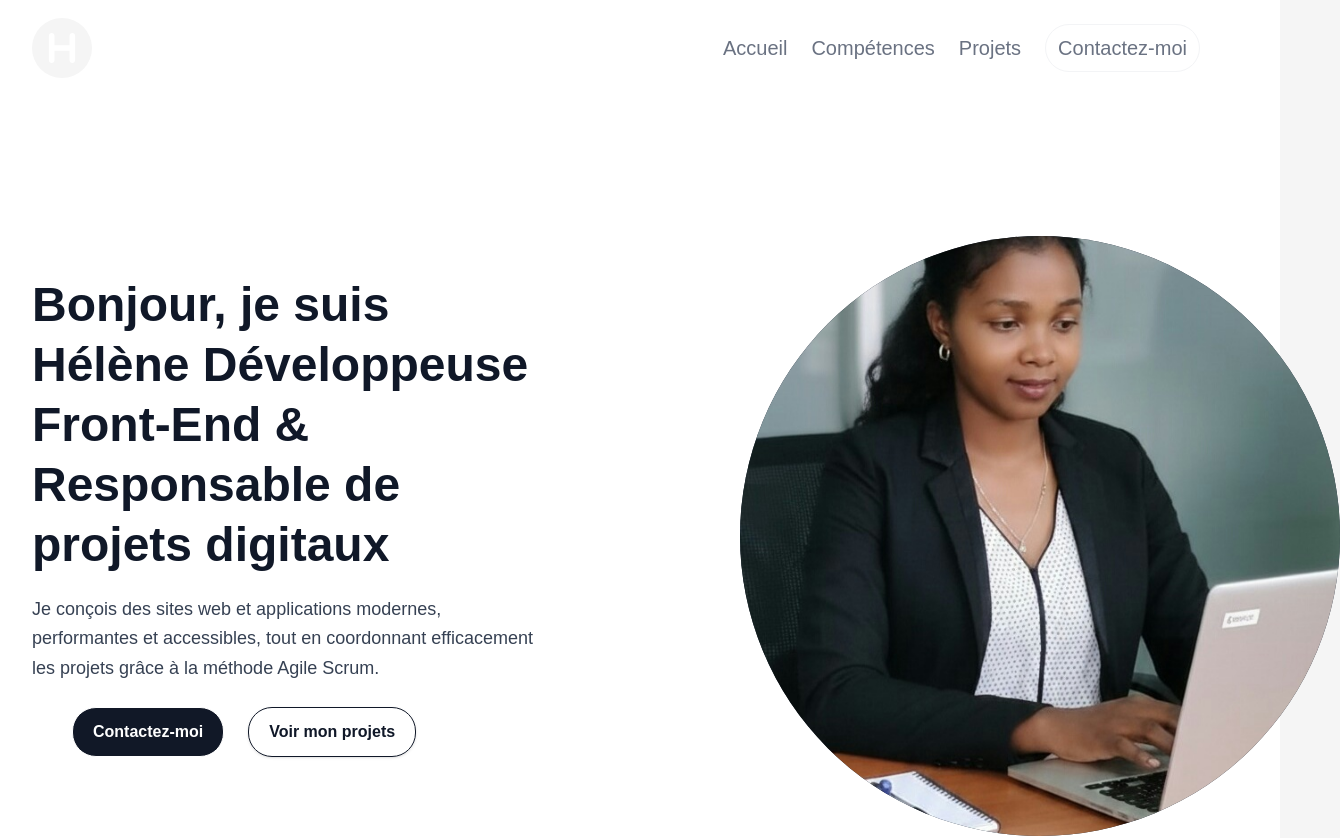
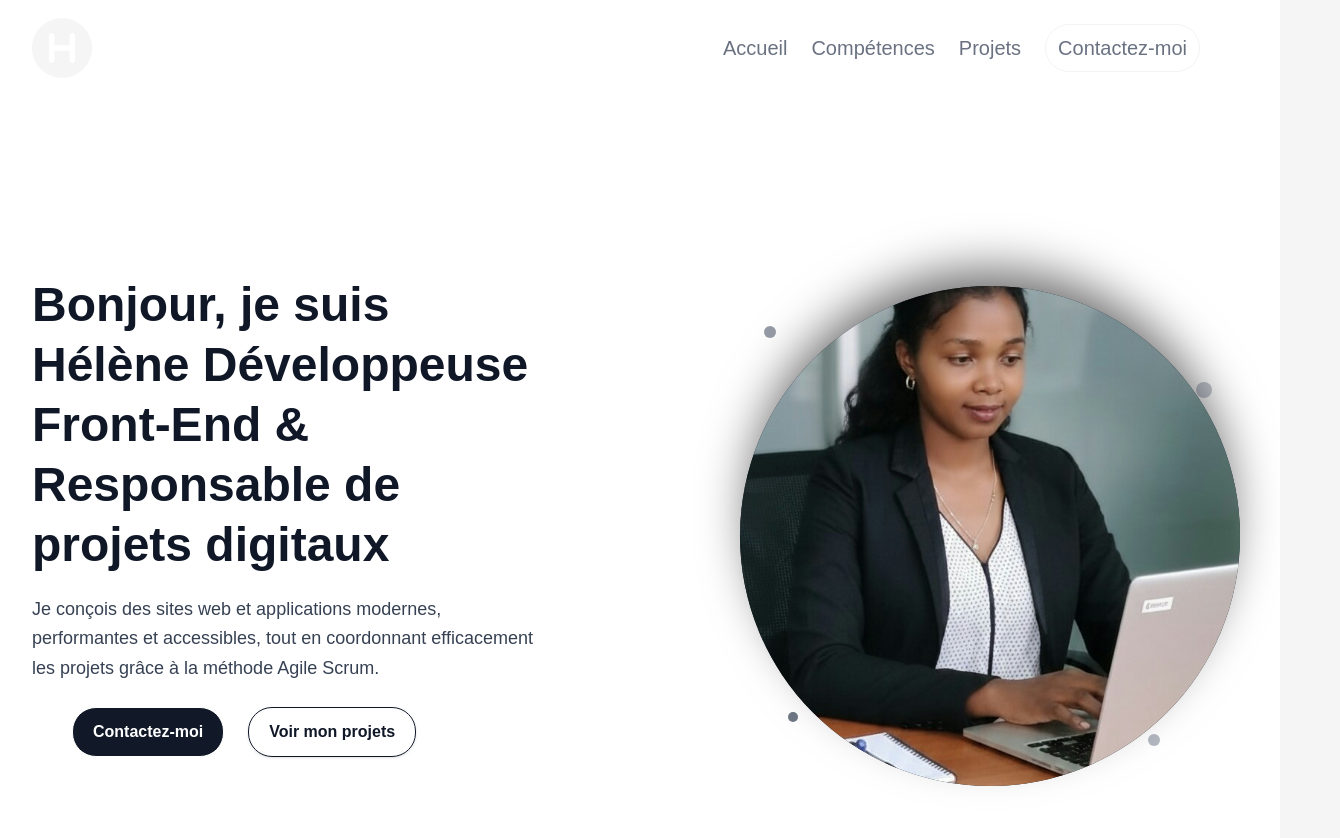
Before and after one commit to rasoavelo/my-portfolio, a Next.js app: page / in a window 1280 px wide. Shown: the top 838 px of the page, 1340 px wide, since content can reach past the window. Built offline with nearby package versions, Linux system fonts and the light colour scheme.

Commit message:
add a shadow in the image and bole decoration

```diff
--- a/app/page.tsx
+++ b/app/page.tsx
@@ -131,7 +131,17 @@ export default function Home() {
               </Link>
             </div>
           </div>
-          <div className="relative w-[350px] h-[350px] lg:w-[600px]  lg:h-[600px] rounded-full bg-gray-800 overflow-hidden flex ">
+          <div className="relative w-[350px] h-[350px] lg:w-[500px] lg:h-[500px] flex items-center justify-center">
+
+            <span className="absolute top-10 left-6 w-3 h-3 rounded-full bg-gray-500 opacity-70"></span>
+            <span className="absolute top-24 right-7 w-4 h-4 rounded-full bg-gray-400 opacity-60"></span>
+            <span className="absolute bottom-16 left-12 w-2.5 h-2.5 rounded-full bg-gray-600 opacity-80"></span>
+            <span className="absolute bottom-10 right-20 w-3 h-3 rounded-full bg-gray-500 opacity-50"></span>
+
+            <div
+              className="relative z-10 w-full h-full rounded-full bg-gray-800 overflow-hidden
+                  shadow-[0_-25px_50px_-10px_rgba(0,0,0,0.6)]"
+            >
               <Image
                 src="/S-Hero.jpeg"
                 alt="Photo Hélène"
@@ -139,6 +149,7 @@ export default function Home() {
                 height={500}
                 className="absolute inset-0 w-full h-full object-cover"
               />
+            </div>
           </div>
         </div>
       </section>
```
Lines whose indentation alone changed are shown as unchanged.
